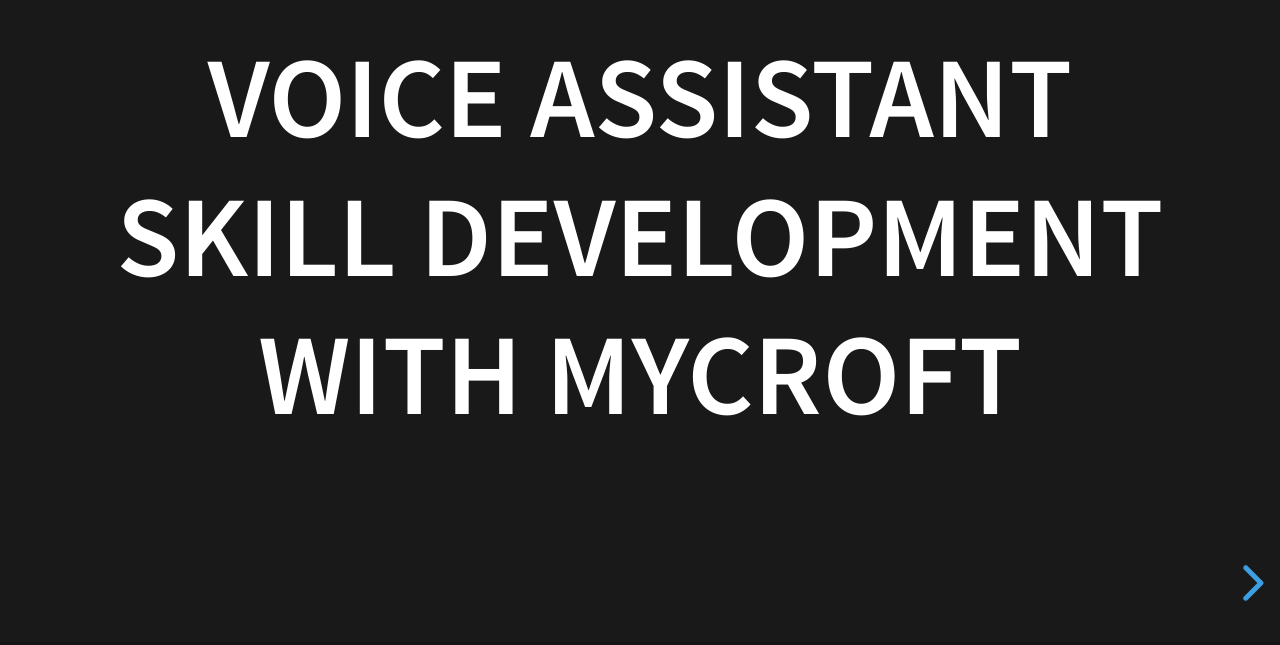
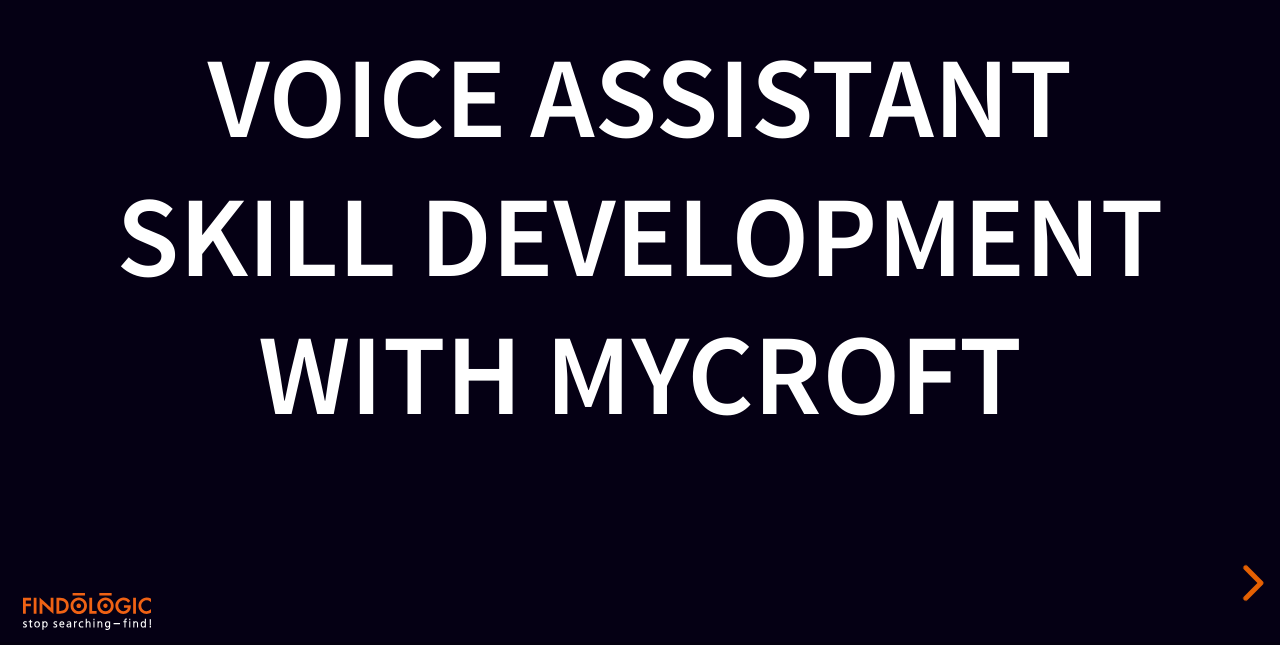
Before and after one commit to howard/idasen-controller-skill, a website: page index.html in a window 1280 px wide. Shown: the part 155-800 px from the top of the page. Drawn offline with Linux system fonts and the light colour scheme.

Commit message:
Steal theme from Georg

```diff
--- /dev/null
+++ b/css/theme/source/findologic.scss
@@ -0,0 +1,44 @@
+/**
+ * Findologic theme for reveal.js.
+ */
+
+
+// Default mixins and settings -----------------
+@import "../template/mixins";
+@import "../template/settings";
+// ---------------------------------------------
+
+
+// Include theme-specific fonts
+@import url(./fonts/source-sans-pro/source-sans-pro.css);
+
+
+// Override theme settings (see ../template/settings.scss)
+$backgroundColor: #050014;
+
+$mainColor: #fff;
+$headingColor: #fff;
+
+$mainFontSize: 42px;
+$mainFont: 'Source Sans Pro', Helvetica, sans-serif;
+$headingFont: 'Source Sans Pro', Helvetica, sans-serif;
+$headingTextShadow: none;
+$headingLetterSpacing: normal;
+$headingTextTransform: uppercase;
+$headingFontWeight: 600;
+$linkColor: #ff6b00;
+$linkColorHover: lighten( $linkColor, 15% );
+$selectionBackgroundColor: lighten( $linkColor, 25% );
+
+$heading1Size: 2.5em;
+$heading2Size: 1.6em;
+$heading3Size: 1.3em;
+$heading4Size: 1.0em;
+
+// Change text colors against light slide backgrounds
+@include light-bg-text-color(#222);
+
+
+// Theme template ------------------------------
+@import "../template/theme";
+// ---------------------------------------------
--- a/index.html
+++ b/index.html
@@ -8,7 +8,7 @@
 
 		<link rel="stylesheet" href="dist/reset.css">
 		<link rel="stylesheet" href="dist/reveal.css">
-		<link rel="stylesheet" href="dist/theme/black.css">
+        <link rel="stylesheet" href="dist/theme/findologic.css">
 
 		<!-- Theme used for syntax highlighted code -->
 		<link rel="stylesheet" href="plugin/highlight/monokai.css">
@@ -16,7 +16,12 @@
 	<body>
 		<div class="reveal">
 			<div class="slides">
-				<section data-markdown>
+				<section data-markdown
+                         data-separator-vertical="^\n\n"
+                         data-separator-notes="^Note:"
+                         data-background-image="img/Findologic_Logo-Light.svg"
+                         data-background-size="10%"
+                         data-background-position="2% 98%">
                     # Voice Assistant Skill Development with Mycroft
                 </section>
 
@@ -33,7 +38,7 @@
                     <section data-markdown>
                         ### About me
 
-                        * I'm Chris 👋
+                        * I'm [Chris](mailto:c.ortner@findologic.com) 👋
                         * **L**ead **S**earch **D**eveloper at Findologic
                         * Jack of all trades
                         * I like cycling, gardening, and making
@@ -51,7 +56,7 @@
                         ### What's Mycroft?
 
                         * Open source voice assistant
-                        * Respects privacy by default
+                        * Respects\* privacy by default
                         * Mostly Python
                         * Hardware:
                           * All-in-one solutions
```
Also changed, not shown: dist/theme/findologic.css (added), img/Findologic_Logo-Light.svg (added).
